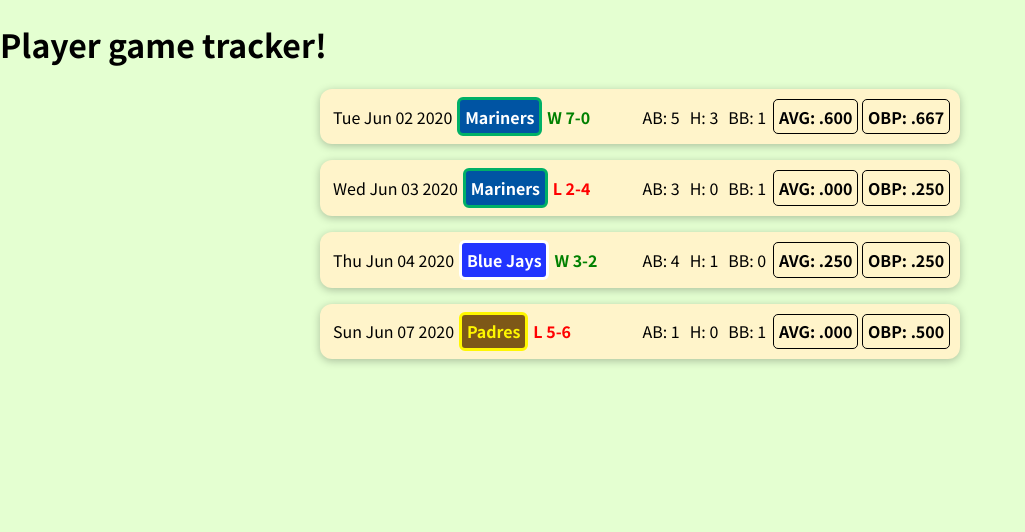
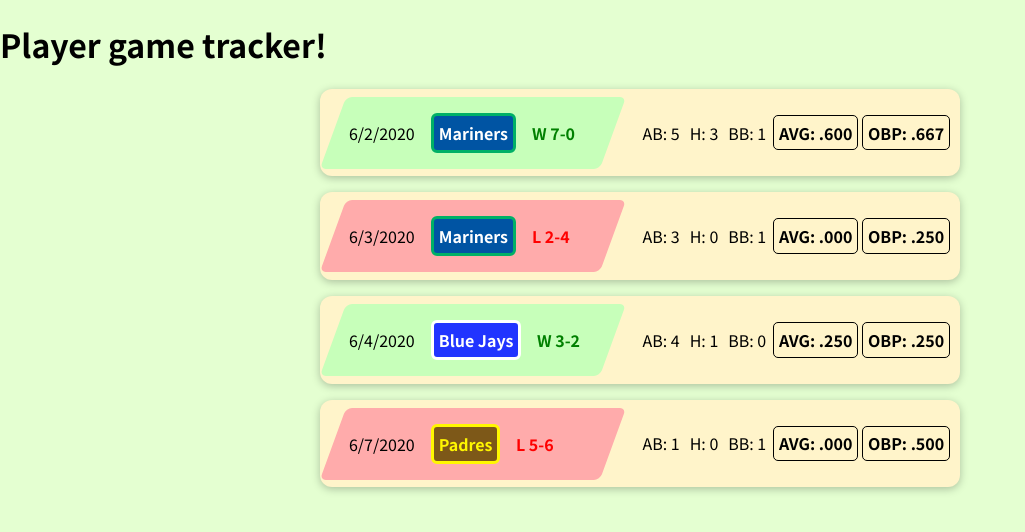
Before and after one commit to ethan-fox/baseball-heroes, a JavaScript app: page / in a window 1280 px wide. Shown: the top 532 px of the page, without its empty margins (0-1025 px from the left). Built offline with nearby package versions, Linux system fonts and the light colour scheme.

Commit message:
Child components!

```diff
--- /dev/null
+++ b/src/component/GameData/GameData.css
@@ -0,0 +1,24 @@
+.game-data {
+  width: 280px;
+  align-items: center;
+  display: flex;
+  gap: 1rem;
+  padding: 1rem;
+  border-radius: 6px;
+  transform: skew(-20deg);
+  /* dummy margin to accomodate blend-in with row */
+  margin-left: 5px;
+}
+
+.game-data div {
+  transform: skew(20deg);
+}
+
+.game-data__opponent {
+  font-weight: bold;
+  gap: 1rem;
+  padding: 0.3rem;
+  border-radius: 6px;
+  border: 3px solid;
+  /* transform: skew(20deg); */
+}
--- a/src/component/GameData/GameData.js
+++ b/src/component/GameData/GameData.js
@@ -1,5 +1,16 @@
+import "./GameData.css"
+
+import { gameResultStyler, resultTileStyler, teamStyler } from "./styler";
+import { TEAM_ID_TO_INFO } from "../../constant/team"
+
 function GameData(props) {
     return <div>
-        <div></div>
-    </div>
+        <div className="game-data" style={resultTileStyler(props.result)}>
+            <div>{props.date.toLocaleDateString('en-us')}</div>
+            <div className="game-data__opponent" style={teamStyler(props.opponentId)}>{TEAM_ID_TO_INFO[props.opponentId].name}</div>
+            <div style={gameResultStyler(props.result)}>{props.result}</div>
+        </div>
+    </div>;
 }
+
+export default GameData;
--- a/src/component/GameItem/styler.js
+++ b/src/component/GameData/styler.js
@@ -1,7 +1,9 @@
 
 import { TEAM_ID_TO_INFO } from "../../constant/team"
 
-const gameResultStyler = (gameResult) => { return {"color": (gameResult.includes("W") ? "green" : "red")}}
+const resultTileStyler = (gameResult) => { return {"background-color": (gameResult.includes("W") ? "#c7ffba" : "#ffabab") } }
+
+const gameResultStyler = (gameResult) => { return {"font-weight": "bold", "color": (gameResult.includes("W") ? "green" : "red")}}
 
 const teamStyler = (opponentId) => {
     const team = TEAM_ID_TO_INFO[opponentId]
@@ -15,5 +17,6 @@ const teamStyler = (opponentId) => {
 
 export {
     gameResultStyler,
+    resultTileStyler,
     teamStyler
 }
--- a/src/component/GameItem/GameItem.css
+++ b/src/component/GameItem/GameItem.css
@@ -25,24 +25,14 @@
 }
 
 .game-item__section {
-    display: flex;
-    flex-direction: row;
-    justify-content: space-between;
-    align-items: center;
+  display: flex;
+  flex-direction: row;
+  justify-content: space-between;
+  align-items: center;
 }
 
 .game-item__meta {
-    margin: 5px;
-}
-
-.game-item__opponent {
-  font-weight: bold;
-  gap: 1rem;
-  padding: 0.3rem;
-  border-radius: 6px;
-  /* background-color: #0ba200; */
-  border: 3px solid;
-  /* color: white; */
+  margin: 5px;
 }
 
 .game-item__calculated {
--- a/src/component/GameItem/GameItem.js
+++ b/src/component/GameItem/GameItem.js
@@ -1,26 +1,19 @@
 import "./GameItem.css";
 
 import { formattedCalculation } from "../../util/gameItemFormatter"
-import { TEAM_ID_TO_INFO } from "../../constant/team"
 
-import { gameResultStyler, teamStyler } from "./styler";
+import GameData from "../GameData/GameData";
 
 function GameItem(props) {
 
     const avg = (props.H / props.AB)
     const obp = (props.H + props.BB) / (props.AB + props.BB)
 
-    const opponentName = TEAM_ID_TO_INFO[props.gameData.opponentId].name
-
     // Two divs -
     // "Game data" -- regardless of the player
-    // "Player data" -- s pecific to player performance
+    // "Player data" -- specific to player performance
     return <div className="game-item">
-        <div className="game-item__section">
-            <div className="game-item__meta">{props.gameData.date.toDateString()}</div>
-            <div className="game-item__opponent" style={teamStyler(props.gameData.opponentId)}>{opponentName}</div>
-            <b className="game-item__meta" style={gameResultStyler(props.gameData.result)}>{props.gameData.result}</b>
-        </div>
+        <GameData {...props.gameData}/>
         <div className="game-item__section">
             <div className="game-item__meta">AB: {props.AB}</div>
             <div className="game-item__meta">H: {props.H}</div>
```
